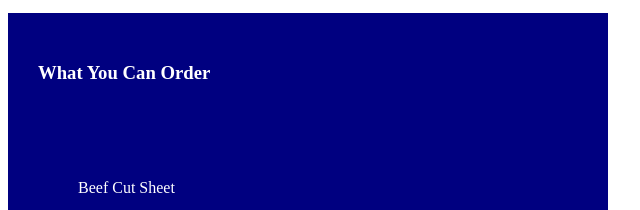
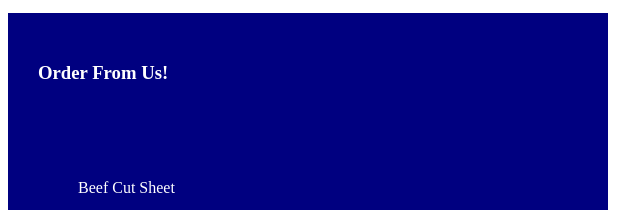
Before and after one commit to MadelynDoyle/finalProject242, a website: page orders.html in a window 1280 px wide. Shown: the part 282-492 px from the top of the page, 0-640 px from the left. Drawn offline with Linux system fonts and the light colour scheme.

```diff
--- a/orders.html
+++ b/orders.html
@@ -30,7 +30,7 @@
             <section class="disp-row">
                 <section class="blue-sect">
                     <section class="center-section">
-                        <h3>What You Can Order</h3>
+                        <h3>Order From Us!</h3>
                     </section>
                     <section class="center-section">
                         <ul>
@@ -149,7 +149,6 @@
                                     <input type="text" name="organMeat"/>
                                 </p>
                             </form>
-                            <li>Pork Cut Sheet</li>
                             <li>example: <ul id="customer-info"></ul></li>
                             <script src="script.js"></script>
                         </ul>
```
